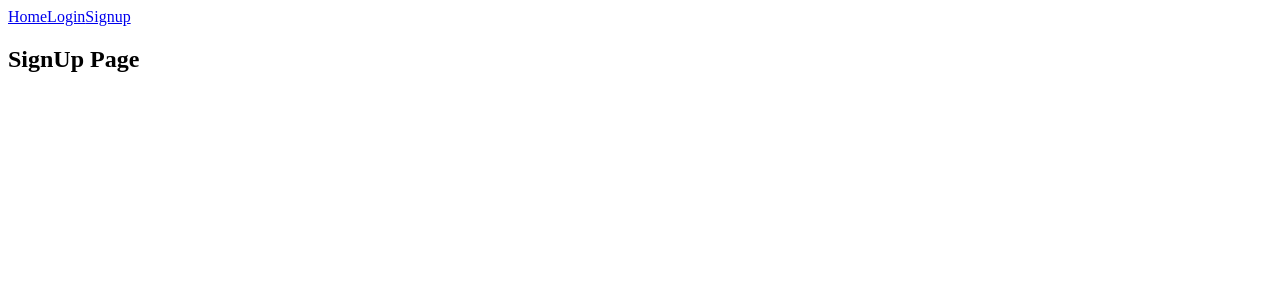
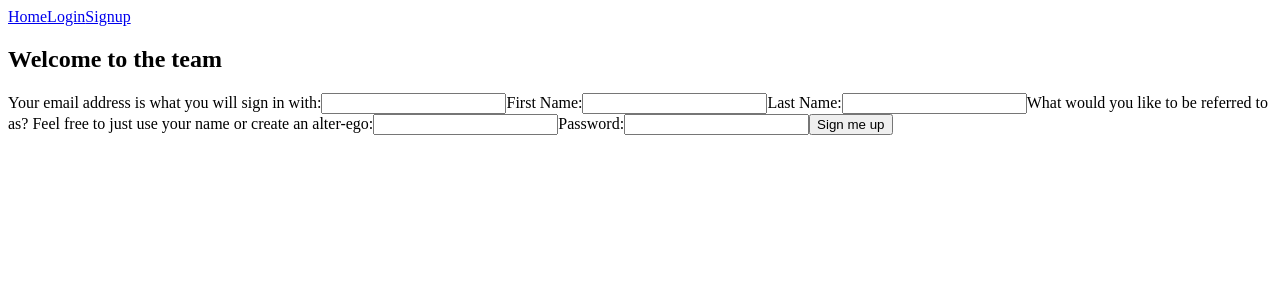
Before and after one commit to CodyAbb/Rviewed, a React app: page /signup in a window 1280 px wide. Shown: the top 300 px of the page. Built offline with nearby package versions, Linux system fonts and the light colour scheme; the HTML template or start-up script is replaced by a standard one.

Commit message:
basic sign up page generated

```diff
--- a/frontend/src/components/SignUp.js
+++ b/frontend/src/components/SignUp.js
@@ -1,9 +1,89 @@
-import React from "react";
+import React, { useState } from "react";
 
 export default function SignUp() {
+  const [email, setEmail] = useState("");
+  const [firstName, setFirstName] = useState("");
+  const [lastName, setLastName] = useState("");
+  const [username, setUsername] = useState("");
+  const [password, setPassword] = useState("");
+
+  const handleChange = (event) => {
+    if (event.target.name === "username") {
+      setUsername(event.target.value);
+    } else if (event.target.name === "email") {
+      setEmail(event.target.value);
+    } else if (event.target.name === "firstName") {
+      setFirstName(event.target.value);
+    } else if (event.target.name === "lastName") {
+      setLastName(event.target.value);
+    } else {
+      setPassword(event.target.value);
+    }
+  };
+
+  const handleSubmit = (event) => {
+    alert(username + password);
+    event.preventDefault();
+  };
+
   return (
     <div>
-      <h2>SignUp Page</h2>
+      <h2>Welcome to the team</h2>
+      <form onSubmit={handleSubmit}>
+        <label>
+          Your email address is what you will sign in with:
+          <input
+            name="email"
+            type="email"
+            value={email}
+            onChange={handleChange}
+            required
+          />
+        </label>
+        <label>
+          First Name:
+          <input
+            name="firstName"
+            type="text"
+            value={firstName}
+            onChange={handleChange}
+            required
+          />
+        </label>
+        <label>
+          Last Name:
+          <input
+            name="lastName"
+            type="text"
+            value={lastName}
+            onChange={handleChange}
+            required
+          />
+        </label>
+
+        <label>
+          What would you like to be referred to as? Feel free to just use your
+          name or create an alter-ego:
+          <input
+            name="username"
+            type="text"
+            value={username}
+            onChange={handleChange}
+            required
+          />
+        </label>
+        <label>
+          Password:
+          <input
+            name="password"
+            type="password"
+            value={password}
+            onChange={handleChange}
+            required
+          />
+        </label>
+        <input type="submit" value="Sign me up" />
+      </form>
     </div>
   );
 }
```
Also changed, not shown: frontend/static/frontend/public/main.js.
